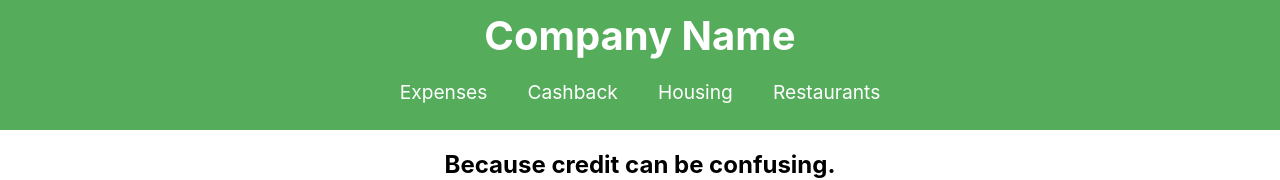
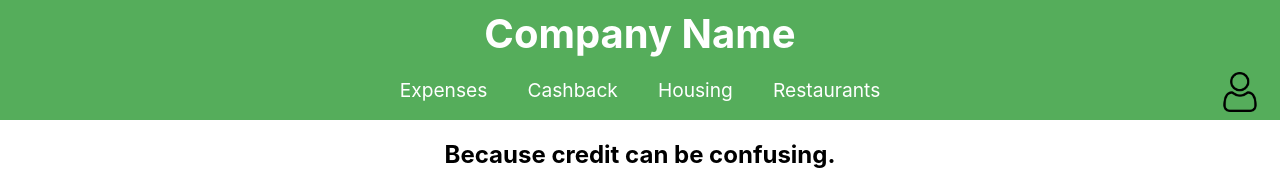
Before and after one commit to mohammedbari45/hack-princeton, a React (Create React App) app in the folder my-app/: page / in a window 1280 px wide. Shown: the top 180 px of the page. Built offline with nearby package versions, Linux system fonts and the light colour scheme.

Commit message:
Profile icon

```diff
--- a/my-app/src/App.css
+++ b/my-app/src/App.css
@@ -16,7 +16,7 @@
 .App-header {
   background-color: #55ad5b;
   height: 110px;
-  padding: 10px 5px;
+  padding: 5px 10px;
   display: flex;
   flex-direction: column;
   align-items: center;
@@ -25,6 +25,7 @@
   color: white;
   position: sticky;
 }
+
 .App-header h1 {
   margin-bottom: 0px;
   margin-top: 5px;
@@ -64,6 +65,18 @@ nav ul li a:hover {
   }
 }
 
+.profile-icon {
+  margin-left: auto;
+  margin-top: -50px;
+  margin-right: 10px
+}
+
+.profile-icon img {
+  width: 40px;
+  height: 40px;
+  border-radius: 0%;
+}
+
 img{
   width: 200px;
   height: 200px;
--- a/my-app/src/Header.js
+++ b/my-app/src/Header.js
@@ -13,6 +13,9 @@ function Header() {
           <li><a href="#restaurants">Restaurants</a></li>
         </ul>
       </nav>
+      <div className="profile-icon">
+        <img src="profile-icon.png" alt="Profile" />
+      </div>
     </header>
   );
 }
```
Also changed, not shown: my-app/public/profile-icon.png (added), 1 other file (tests, documents, lock files or other folders).
